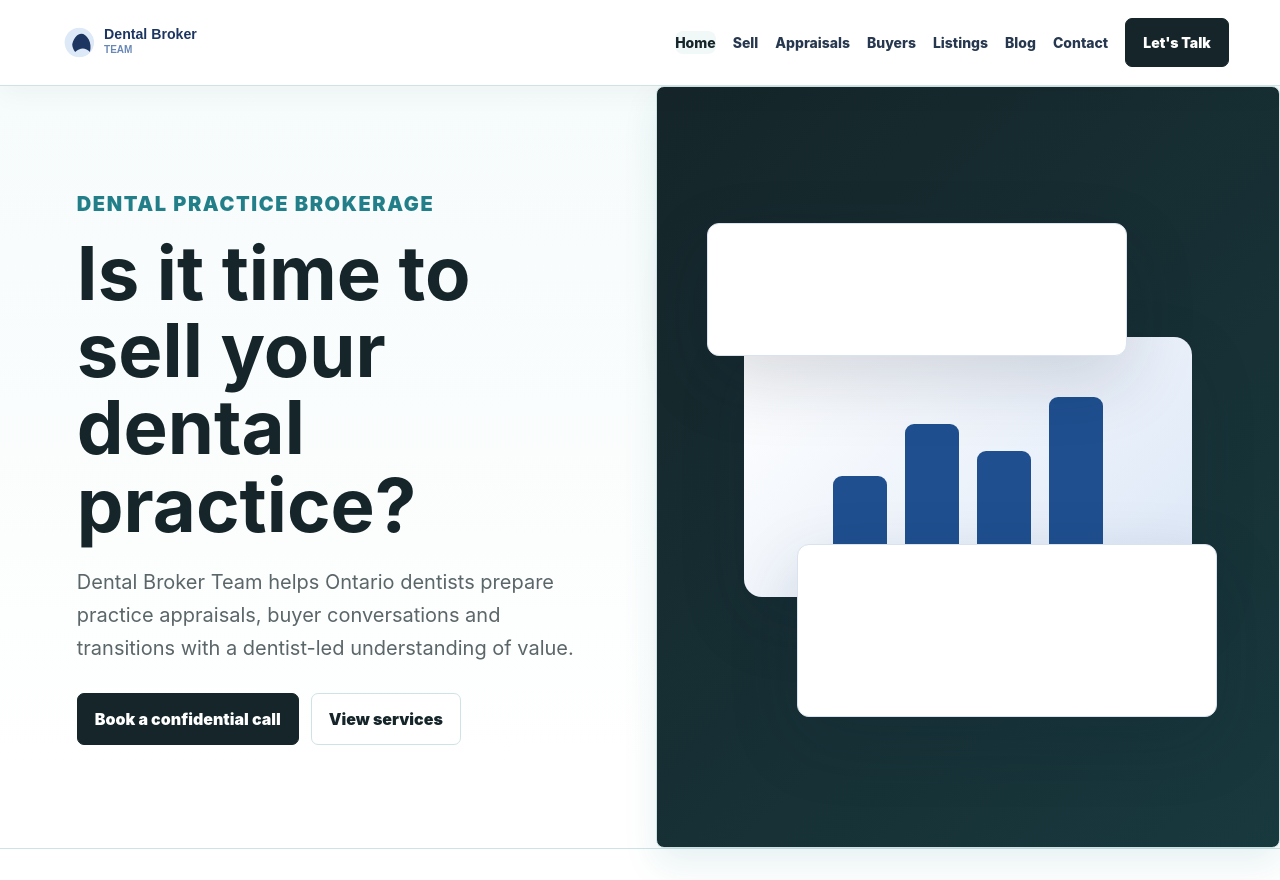
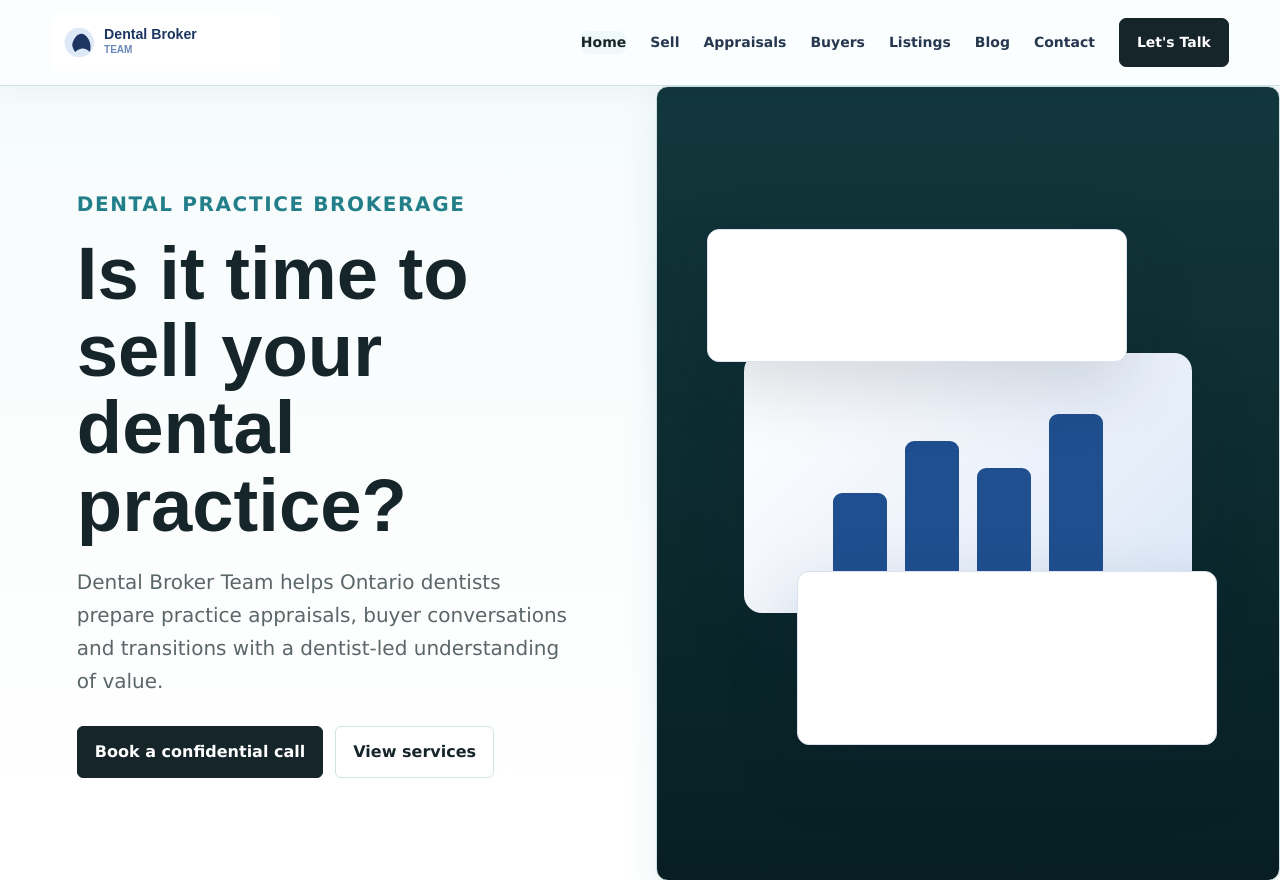
Before and after one commit to hsutech/dentalbrokerteam-com, an Eleventy site: page src/index.html in a window 1280 px wide. Shown: the top 880 px of the page. Built offline with nearby package versions, Linux system fonts and the light colour scheme; Eleventy itself is replaced by a stand-in of ours; files that its build step writes are made by us from their sources.

Commit message:
Differentiate site visual identity

```diff
--- a/src/assets/brand-dna.css
+++ b/src/assets/brand-dna.css
@@ -6,8 +6,8 @@
   --dna-line:#cfe3e5;
   --dna-radius:8px;
   --dna-shadow:0 16px 34px rgba(34,127,137,.11);
-  --dna-heading:Inter, ui-sans-serif, system-ui, sans-serif;
-  --dna-font:Inter, ui-sans-serif, system-ui, -apple-system, BlinkMacSystemFont, "Segoe UI", sans-serif;
+  --dna-heading:Arial, Helvetica, sans-serif;
+  --dna-font:Verdana, Geneva, sans-serif;
 }
 body{
   font-family:var(--dna-font);
@@ -116,6 +116,15 @@
 .product-visual,.feature-visual{background:linear-gradient(180deg,#fff,var(--dna-soft))!important}
 .solution-card,.category-card,.service-card{min-height:210px}
 
+
+.site-header{background:#fbfefe!important}
+nav,.main-nav{gap:24px!important}
+.hero{min-height:600px}
+.hero-panel,.feature-visual,.card,.service-card,.post-card{border-radius:12px!important}
+.hero-panel{background:linear-gradient(180deg,#12373c,#071f23)!important}
+.button,.apply-btn{border-radius:6px!important;text-transform:none!important}
+.section,.content-section{background-image:linear-gradient(90deg,rgba(34,127,137,.05) 1px,transparent 1px);background-size:64px 64px}
+
 @media (max-width:980px){
   .hero,.split,.feature-row,.intro-grid,.story-grid,.form-section,.split-section,.article-layout{grid-template-columns:1fr!important}
   .services-grid,.solution-grid,.category-grid,.collection-grid,.post-grid,.article-grid{grid-template-columns:repeat(2,minmax(0,1fr))!important}
```
